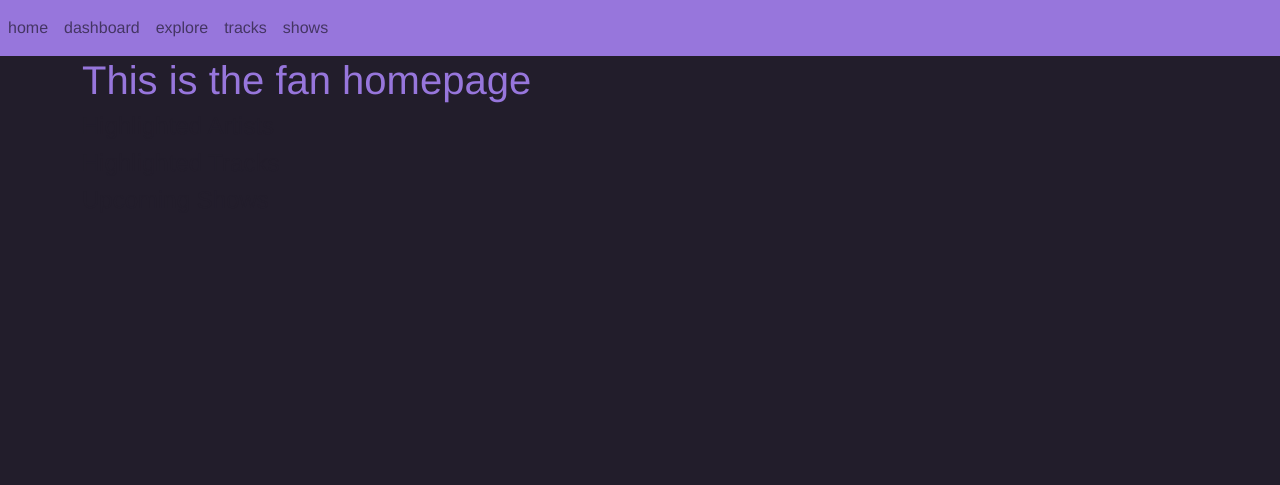
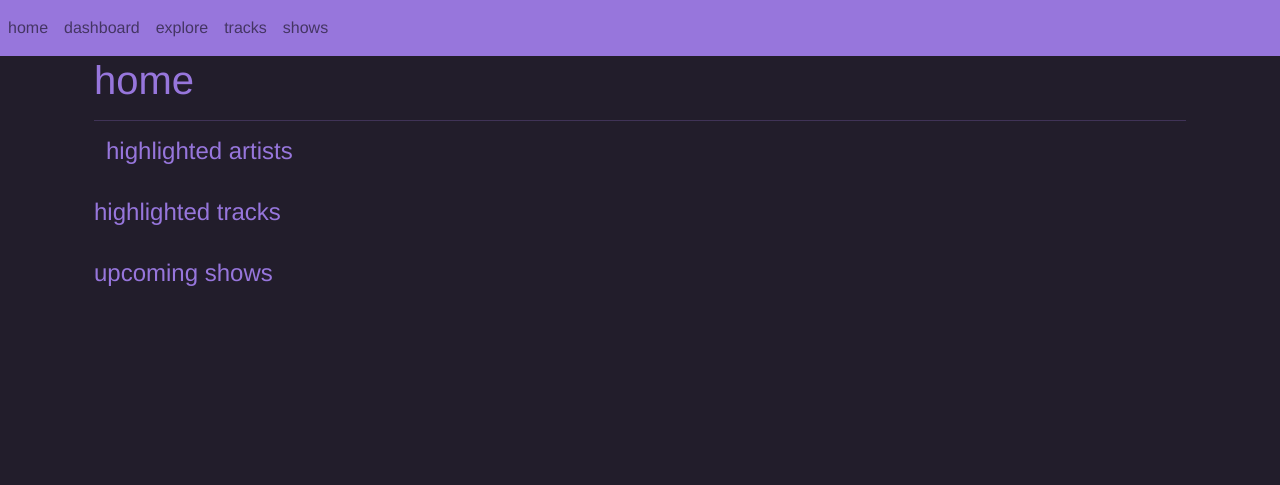
Before and after one commit to HackOR2021/revamped-bandcamp, a Flask app: page / in a window 1280 px wide. Shown: the top 485 px of the page. Run offline with Flask 2, Linux system fonts and the light colour scheme; data that the repository does not hold is empty; some libraries are stand-ins or nearby versions.

Commit message:
fan homepage styling

```diff
--- a/website/static/styles.css
+++ b/website/static/styles.css
@@ -126,6 +126,10 @@ footer div {
     color: #221d2b;
 }
 
+/* || Homepage (fans) */
+#fan-home-page h4, hr {
+    color: #9776dc;
+}
 
 /* || Edit tracks (artist) */
 
--- a/website/templates/index.html
+++ b/website/templates/index.html
@@ -1,12 +1,13 @@
-{% extends "fan_base.html" %} {% block title %}Fan Home{% endblock %}
+{% extends "fan_base.html" %} {% block title %}fan home{% endblock %}
 
 {% block content %}
-<h1>This is the fan homepage</h1>
 
 
-
-<h4>Highlighted Artists</h4>
+<div class="container" id="fan-home-page">
+<h1>home</h1>
+<hr>
 <div class="container testimonial-group">
+	<h4>highlighted artists</h4>
   <div class="row text-center">
     {% for artist in artists %}
 
@@ -23,8 +24,8 @@
   </div>
 </div>
 
-
-<h4>Highlighted Tracks</h4>
+<br>
+<h4>highlighted tracks</h4>
 <div class="container testimonial-group">
   <div class="row text-center">
     {% for track in tracks %}
@@ -42,8 +43,8 @@
   </div>
 </div>
 
-
-<h4>Upcoming Shows</h4>
+<br>
+<h4>upcoming shows</h4>
 <div class="container testimonial-group">
   <div class="row text-center">
     {% for show in shows %}
@@ -59,6 +60,7 @@
 	{% endfor %}
   </div>
 </div>
+</div>
 
 
 {% endblock %}
```
